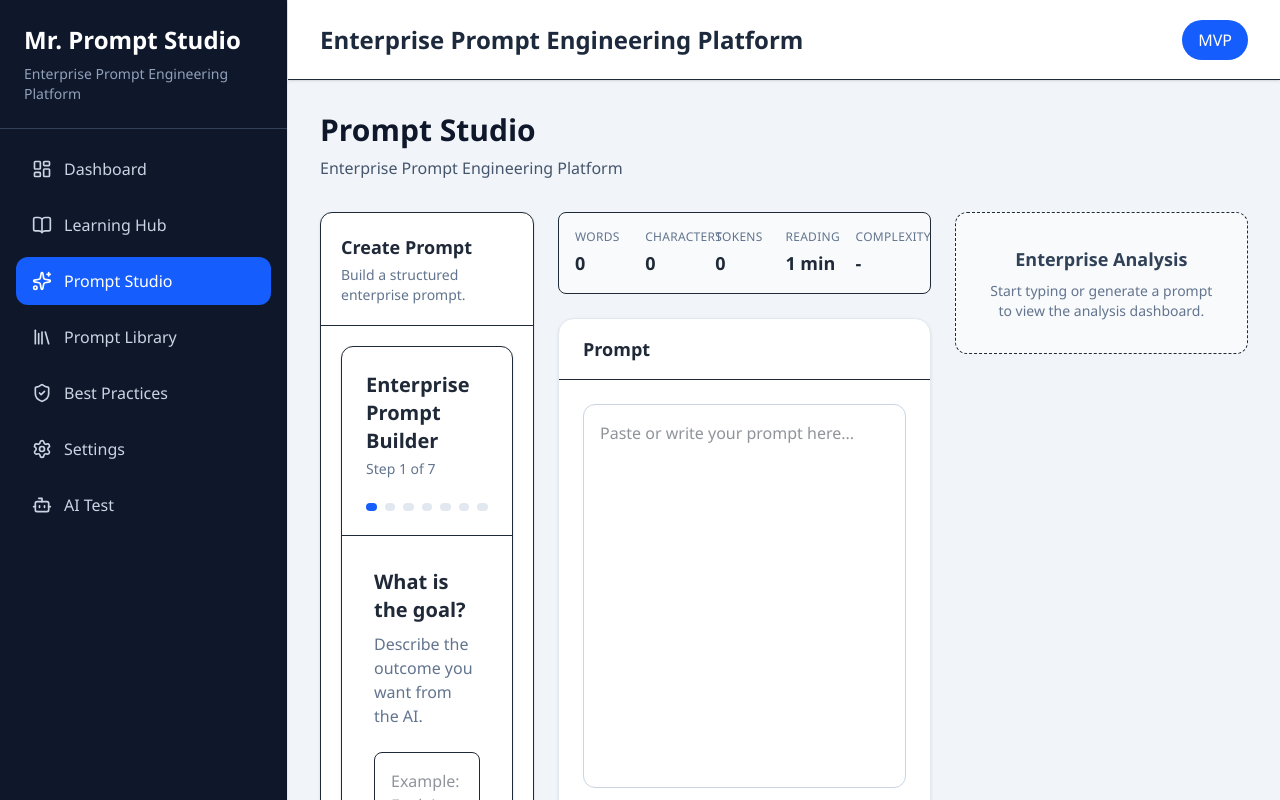
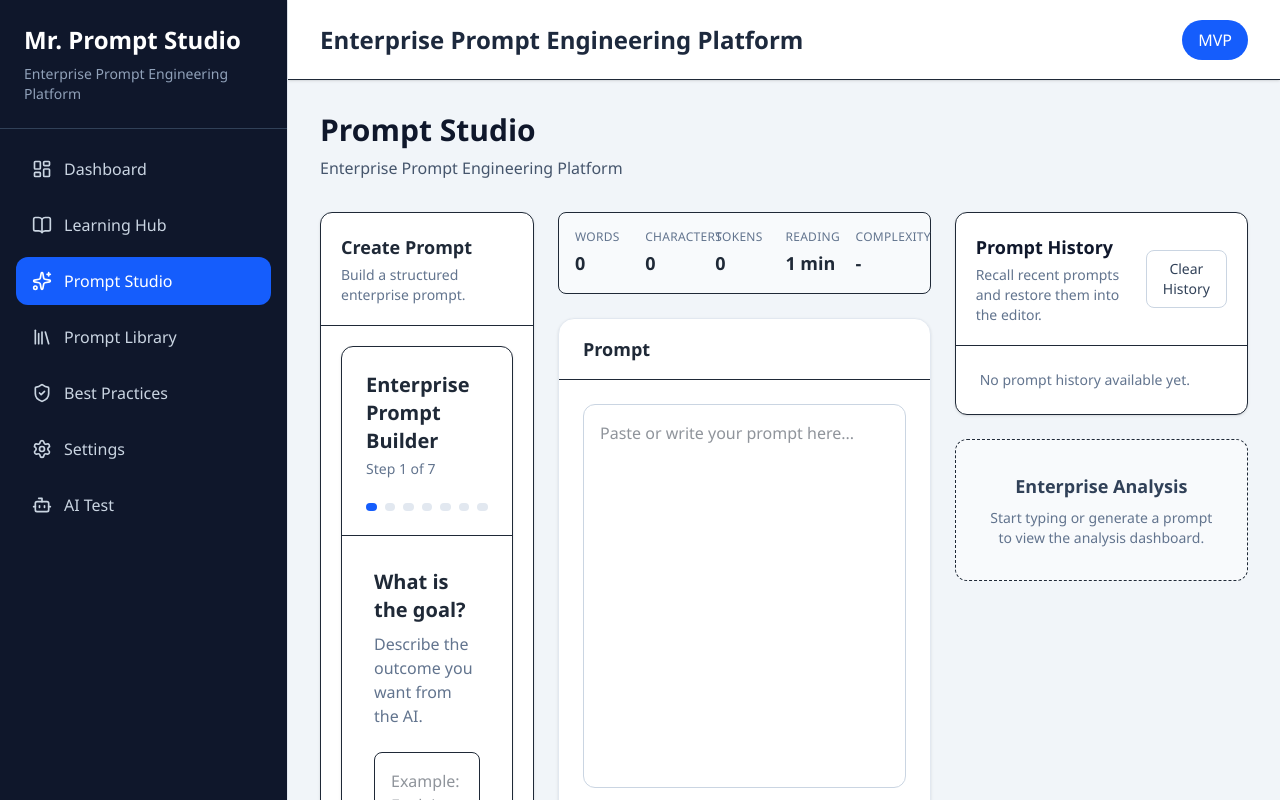
Before and after one commit to rameeegceb/mr-prompt-studio-v2, a React (Vite) app: page /studio in a window 1280 px wide. Shown: the top 800 px of the page. Built offline with nearby package versions, Linux system fonts and the light colour scheme.

Commit message:
feat(prompt-studio): add prompt history and favorites

```diff
--- /dev/null
+++ b/src/features/studio/components/workbench/HistoryPanel.jsx
@@ -0,0 +1,66 @@
+export default function HistoryPanel({ history, onRestore, onDelete, onClear }) {
+  return (
+    <div className="rounded-xl border bg-white shadow-sm">
+      <div className="flex flex-col gap-3 border-b p-5 sm:flex-row sm:items-center sm:justify-between">
+        <div>
+          <h2 className="text-lg font-semibold text-slate-900">
+            Prompt History
+          </h2>
+          <p className="mt-1 text-sm text-slate-500">
+            Recall recent prompts and restore them into the editor.
+          </p>
+        </div>
+
+        <button
+          onClick={onClear}
+          className="rounded-lg border border-slate-300 bg-white px-4 py-2 text-sm text-slate-700 hover:bg-slate-50"
+        >
+          Clear History
+        </button>
+      </div>
+
+      {history.length === 0 ? (
+        <div className="p-6 text-sm text-slate-500">
+          No prompt history available yet.
+        </div>
+      ) : (
+        <div className="divide-y divide-slate-200 p-4">
+          {history.map((item) => (
+            <div
+              key={item.id}
+              className="flex flex-col gap-3 rounded-2xl border border-slate-200 bg-slate-50 p-4"
+            >
+              <div className="flex flex-col gap-2 sm:flex-row sm:items-start sm:justify-between">
+                <div className="min-w-0">
+                  <div className="text-sm font-semibold text-slate-900">
+                    {item.prompt.length > 120
+                      ? `${item.prompt.slice(0, 120)}...`
+                      : item.prompt}
+                  </div>
+                  <div className="mt-1 text-xs text-slate-500">
+                    {new Date(item.timestamp).toLocaleString()}
+                  </div>
+                </div>
+
+                <div className="flex flex-wrap gap-2">
+                  <button
+                    onClick={() => onRestore(item.id)}
+                    className="rounded-lg bg-blue-600 px-3 py-2 text-sm text-white hover:bg-blue-700"
+                  >
+                    Restore
+                  </button>
+                  <button
+                    onClick={() => onDelete(item.id)}
+                    className="rounded-lg border border-slate-300 bg-white px-3 py-2 text-sm text-slate-700 hover:bg-slate-50"
+                  >
+                    Delete
+                  </button>
+                </div>
+              </div>
+            </div>
+          ))}
+        </div>
+      )}
+    </div>
+  );
+}
--- a/src/features/studio/hooks/usePromptStudio.js
+++ b/src/features/studio/hooks/usePromptStudio.js
@@ -1,6 +1,7 @@
 import { useEffect, useState } from "react";
 
 import PromptEngine from "../services/PromptEngine";
+import PromptRepository from "../repository/PromptRepository";
 
 export default function usePromptStudio() {
   const [prompt, setPrompt] = useState("");
@@ -11,6 +12,24 @@ export default function usePromptStudio() {
   const [evaluation, setEvaluation] =
     useState(null);
 
+  const [history, setHistory] =
+    useState([]);
+
+  useEffect(() => {
+    const savedPrompt = PromptRepository.load();
+    const savedHistory = PromptRepository.getHistory();
+
+    if (savedPrompt) {
+      setPrompt(savedPrompt);
+    }
+
+    setHistory(savedHistory);
+  }, []);
+
+  const updateHistory = () => {
+    setHistory(PromptRepository.getHistory());
+  };
+
   /*
    * Live Evaluation
    * Debounced to avoid evaluating
@@ -19,9 +38,12 @@ export default function usePromptStudio() {
 
   useEffect(() => {
     if (!prompt.trim()) {
+      PromptRepository.clear();
       setEvaluation(null);
       return;
     }
+
+    PromptRepository.save(prompt);
 
     const timer = setTimeout(() => {
       const result =
@@ -44,6 +66,9 @@ export default function usePromptStudio() {
     );
 
     setEvaluation(result);
+
+    PromptRepository.addToHistory(prompt);
+    updateHistory();
   };
 
   const handleEvaluate = () => {
@@ -53,6 +78,9 @@ export default function usePromptStudio() {
       PromptEngine.evaluate(prompt);
 
     setEvaluation(result);
+
+    PromptRepository.addToHistory(prompt);
+    updateHistory();
   };
 
   const handleConvert = (
@@ -66,6 +94,9 @@ export default function usePromptStudio() {
         format
       )
     );
+
+    PromptRepository.addToHistory(prompt);
+    updateHistory();
   };
 
   const handleClear = () => {
@@ -74,6 +105,28 @@ export default function usePromptStudio() {
     setImprovedPrompt("");
 
     setEvaluation(null);
+
+    PromptRepository.clear();
+  };
+
+  const restoreHistoryItem = (id) => {
+    const item = PromptRepository.getHistory().find(
+      (entry) => entry.id === id
+    );
+
+    if (!item) return;
+
+    setPrompt(item.prompt);
+  };
+
+  const deleteHistoryItem = (id) => {
+    PromptRepository.removeFromHistory(id);
+    updateHistory();
+  };
+
+  const clearHistory = () => {
+    PromptRepository.clearHistory();
+    setHistory([]);
   };
 
   return {
@@ -85,6 +138,8 @@ export default function usePromptStudio() {
 
     evaluation,
 
+    history,
+
     handleImprove,
 
     handleEvaluate,
@@ -92,5 +147,11 @@ export default function usePromptStudio() {
     handleConvert,
 
     handleClear,
+
+    restoreHistoryItem,
+
+    deleteHistoryItem,
+
+    clearHistory,
   };
 }
--- a/src/features/studio/layouts/PromptWorkbench.jsx
+++ b/src/features/studio/layouts/PromptWorkbench.jsx
@@ -3,6 +3,7 @@ import usePromptStudioContext from "../state/usePromptStudioContext";
 import BuilderPanel from "../panels/BuilderPanel";
 import EditorPanel from "../panels/EditorPanel";
 import AnalysisPanel from "../panels/AnalysisPanel";
+import HistoryPanel from "../components/workbench/HistoryPanel";
 
 export default function PromptWorkbench() {
   const studio = usePromptStudioContext();
@@ -17,7 +18,14 @@ export default function PromptWorkbench() {
         <EditorPanel />
       </main>
 
-      <aside className="xl:col-span-4">
+      <aside className="xl:col-span-4 space-y-6">
+        <HistoryPanel
+          history={studio.history}
+          onRestore={studio.restoreHistoryItem}
+          onDelete={studio.deleteHistoryItem}
+          onClear={studio.clearHistory}
+        />
+
         <AnalysisPanel />
       </aside>
     </div>
--- a/src/features/studio/repository/PromptRepository.js
+++ b/src/features/studio/repository/PromptRepository.js
@@ -3,17 +3,17 @@ class PromptRepository {
     STORAGE_KEY =
         "mrpromptstudio.prompt";
 
+    HISTORY_KEY =
+        "mrpromptstudio.prompt.history";
+
     save(prompt) {
-
         localStorage.setItem(
             this.STORAGE_KEY,
             JSON.stringify(prompt)
         );
-
     }
 
     load() {
-
         const value =
             localStorage.getItem(
                 this.STORAGE_KEY
@@ -22,15 +22,75 @@ class PromptRepository {
         if (!value) return null;
 
         return JSON.parse(value);
-
     }
 
     clear() {
-
         localStorage.removeItem(
             this.STORAGE_KEY
         );
+    }
 
+    getHistory() {
+        const value =
+            localStorage.getItem(
+                this.HISTORY_KEY
+            );
+
+        if (!value) return [];
+
+        try {
+            return JSON.parse(value);
+        } catch {
+            return [];
+        }
+    }
+
+    addToHistory(prompt) {
+        const text = prompt?.trim();
+
+        if (!text) return;
+
+        const history = this.getHistory();
+
+        const existingIndex = history.findIndex(
+            (item) => item.prompt === text
+        );
+
+        if (existingIndex !== -1) {
+            history.splice(existingIndex, 1);
+        }
+
+        history.unshift({
+            id: `${Date.now()}-${Math.random()}`,
+            prompt: text,
+            timestamp: new Date().toISOString(),
+        });
+
+        const nextHistory = history.slice(0, 20);
+
+        localStorage.setItem(
+            this.HISTORY_KEY,
+            JSON.stringify(nextHistory)
+        );
+    }
+
+    removeFromHistory(id) {
+        const history = this.getHistory();
+
+        const nextHistory = history.filter(
+            (item) => item.id !== id
+        );
+
+        localStorage.setItem(
+            this.HISTORY_KEY,
+            JSON.stringify(nextHistory)
+        );
+    }
+
+    clearHistory() {
+        localStorage.removeItem(
+            this.HISTORY_KEY
+        );
     }
 
 }
```
